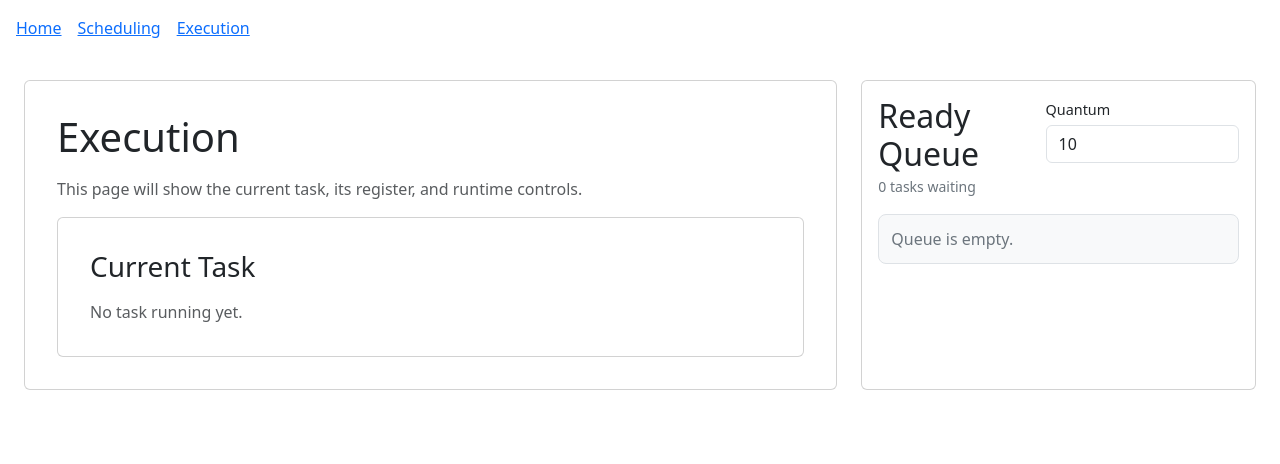
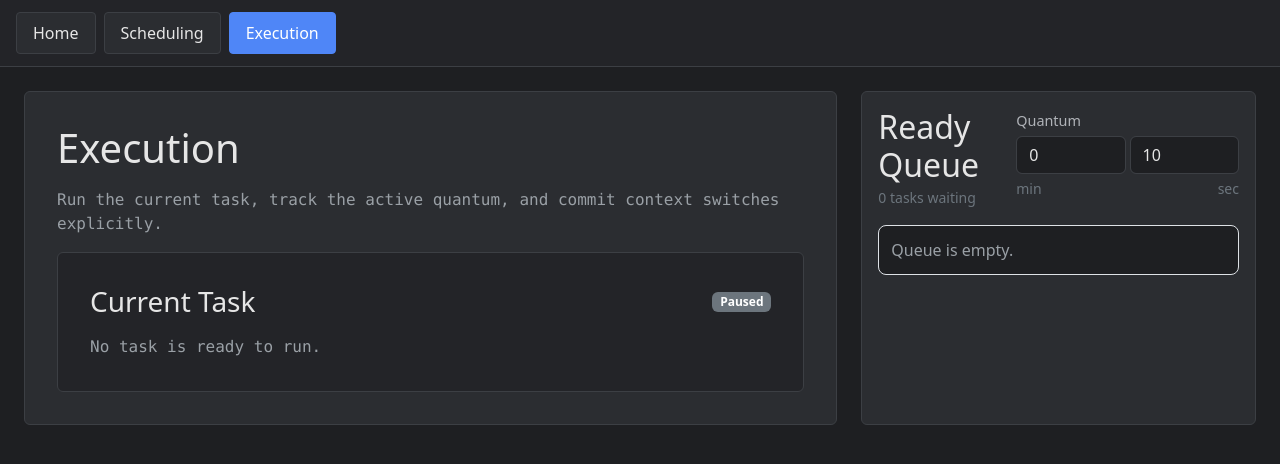
Before and after one commit to CS571-S26/p88, a React (Vite) app: page /#/execution in a window 1280 px wide. Shown: the top 464 px of the page. Built offline with nearby package versions, Linux system fonts and the light colour scheme.

Commit message:
Update page feel and get execution working

```diff
--- a/src/App.css
+++ b/src/App.css
@@ -0,0 +1,108 @@
+/* Main app background */
+main {
+  min-height: 100vh;
+}
+
+/* Cards become "panels" */
+.card {
+  background-color: #2b2d31;
+  color: #e6e6e6;
+  border: 1px solid #3c3f44;
+  border-radius: 6px;
+}
+
+/* Subtle inner panels */
+.card .card {
+  background-color: #232428;
+  border: 1px solid #3c3f44;
+}
+
+/* Inputs */
+.form-control {
+  background-color: #1e1f22;
+  color: #e6e6e6;
+  border: 1px solid #3c3f44;
+}
+
+.form-control:focus {
+  background-color: #1e1f22;
+  color: #ffffff;
+  border-color: #6c757d;
+  box-shadow: none;
+}
+
+/* Labels */
+.form-label {
+  color: #b0b3b8;
+}
+
+/* Buttons */
+.btn {
+  border-radius: 4px;
+}
+
+/* Secondary buttons look more system-like */
+.btn-secondary {
+  background-color: #3c3f44;
+  border-color: #3c3f44;
+}
+
+/* Navbar */
+nav {
+  border-bottom: 1px solid #3c3f44;
+  padding-bottom: 0.5rem;
+}
+
+/* Links */
+a {
+  color: #9aa4ff;
+  text-decoration: none;
+}
+
+a:hover {
+  color: #c0c7ff;
+}
+
+/* Muted text */
+.text-muted {
+  color: #9aa0a6 !important;
+}
+
+code,
+.task-label,
+.card-body p {
+  font-family: ui-monospace, SFMono-Regular, Menlo, monospace;
+}
+
+/* NAV BAR */
+.app-nav {
+  display: flex;
+  gap: 0.5rem;
+  padding: 0.75rem 1rem;
+  border-bottom: 1px solid #3c3f44;
+  background-color: #232428;
+}
+
+/* NAV ITEMS (buttons) */
+.nav-item {
+  padding: 0.5rem 1rem;
+  background-color: #2b2d31;
+  border: 1px solid #3c3f44;
+  border-radius: 4px;
+  color: #e6e6e6;
+  font-weight: 500;
+  text-decoration: none;
+  transition: background-color 0.15s ease;
+}
+
+/* Hover */
+.nav-item:hover {
+  background-color: #3a3d42;
+}
+
+/* Active page */
+.nav-item.active {
+  background-color: #4f86f7;
+  border-color: #4f86f7;
+  color: white;
+}
--- a/src/components/Layout.jsx
+++ b/src/components/Layout.jsx
@@ -1,13 +1,21 @@
-import { Link, Outlet } from 'react-router-dom'
+import { NavLink, Outlet } from 'react-router-dom'
 import '../App.css'
 
 export default function Layout() {
   return (
     <div>
-      <nav className="m-3">
-        <Link to="/" className="me-3">Home</Link>
-        <Link to="/scheduling" className="me-3">Scheduling</Link>
-        <Link to="/execution" className="me-3">Execution</Link>
+      <nav className="app-nav">
+        <NavLink to="/" end className="nav-item">
+          Home
+        </NavLink>
+
+        <NavLink to="/scheduling" className="nav-item">
+          Scheduling
+        </NavLink>
+
+        <NavLink to="/execution" className="nav-item">
+          Execution
+        </NavLink>
       </nav>
 
       <main>
--- a/src/components/TaskQueue.css
+++ b/src/components/TaskQueue.css
@@ -56,7 +56,9 @@
   box-sizing: border-box;
 
   position: relative;
+  border: 1px solid rgba(255, 255, 255, 0.08);
 }
+
 
 .task-block-next {
   border: 3px solid #212529;
@@ -116,3 +118,25 @@
   margin-bottom: 0.25rem;
   font-size: 0.9rem;
 }
+
+.task-queue-quantum-labels {
+  display: flex;
+  justify-content: space-between;
+  margin-top: 0.25rem;
+}
+
+.task-queue-quantum-labels small {
+  color: #6c757d;
+}
+
+.task-block-next {
+  border: 2px solid #ffffff;
+}
+
+.task-queue-container {
+  background-color: #1e1f22;  /* match app background */
+}
+
+.task-queue-empty {
+  color: #9aa0a6;
+}
--- a/src/components/TaskQueue.jsx
+++ b/src/components/TaskQueue.jsx
@@ -1,4 +1,4 @@
-import { Card, Form } from 'react-bootstrap'
+import { Card, Form, Row, Col } from 'react-bootstrap'
 import './TaskQueue.css'
 import { useQueue } from '../contexts/QueueContext'
 
@@ -16,10 +16,30 @@ const COLORS = [
 export default function TaskQueue() {
   const { queue, quantum, setQuantum, removeTask } = useQueue()
 
+  const quantumMinutes = Math.floor(quantum / 60)
+  const quantumSeconds = quantum % 60
+
+  function getRemainingTime(task) {
+    return Math.max(task.estimatedTime - task.timeSpent, 0)
+  }
+
   function getRemainingQuanta(task) {
-    const remainingTime = Math.max(task.estimatedTime - task.timeSpent, 0)
-    return Math.max(1, Math.ceil(remainingTime / quantum))
+    return Math.max(1, Math.ceil(getRemainingTime(task) / quantum))
   }
+
+  function handleQuantumMinutesChange(value) {
+    const mins = Number(value) || 0
+    setQuantum(mins * 60 + quantumSeconds)
+  }
+
+  function handleQuantumSecondsChange(value) {
+    let secs = Number(value) || 0
+    secs = Math.max(0, Math.min(59, secs))
+    setQuantum(quantumMinutes * 60 + secs)
+  }
+
+  const allQuanta = queue.map(task => getRemainingQuanta(task))
+  const maxQuanta = Math.max(...allQuanta, 1)
 
   return (
     <Card className="task-queue-card">
@@ -32,15 +52,32 @@ export default function TaskQueue() {
             </small>
           </div>
 
-          <Form.Group className="task-queue-quantum" controlId="quantum">
+          <div className="task-queue-quantum">
             <Form.Label>Quantum</Form.Label>
-            <Form.Control
-              type="number"
-              min="1"
-              value={quantum}
-              onChange={e => setQuantum(Number(e.target.value))}
-            />
-          </Form.Group>
+            <Row className="g-1">
+              <Col xs={6}>
+                <Form.Control
+                  type="number"
+                  min="0"
+                  value={quantumMinutes}
+                  onChange={e => handleQuantumMinutesChange(e.target.value)}
+                />
+              </Col>
+              <Col xs={6}>
+                <Form.Control
+                  type="number"
+                  min="0"
+                  max="59"
+                  value={quantumSeconds}
+                  onChange={e => handleQuantumSecondsChange(e.target.value)}
+                />
+              </Col>
+            </Row>
+            <div className="task-queue-quantum-labels">
+              <small>min</small>
+              <small>sec</small>
+            </div>
+          </div>
         </div>
 
         <div className="task-queue-container">
@@ -50,8 +87,13 @@ export default function TaskQueue() {
             <div className="task-queue-list">
               {queue.map((task, index) => {
                 const remainingQuanta = getRemainingQuanta(task)
-                const height = 40 + remainingQuanta * 20
-                const color = COLORS[index % COLORS.length]
+                const normalized = Math.sqrt(remainingQuanta / maxQuanta)
+                const minHeight = 40
+                const maxHeight = 140
+                const height = minHeight + normalized * (maxHeight - minHeight)
+
+                const isOverEstimate = task.timeSpent >= task.estimatedTime
+                const color = isOverEstimate ? '#c92a2a' : COLORS[index % COLORS.length]
 
                 return (
                   <div
@@ -63,8 +105,9 @@ export default function TaskQueue() {
                     }}
                   >
                     <button
+                      type="button"
                       className="task-remove-btn"
-                      onClick={(e) => {
+                      onClick={e => {
                         e.stopPropagation()
                         removeTask(task.id)
                       }}
@@ -73,7 +116,7 @@ export default function TaskQueue() {
                     </button>
 
                     <span className="task-label">
-                      {index === 0 ? `Next: ${task.name}` : task.name}
+                      {index === 0 ? `${task.name}` : task.name}
                     </span>
                   </div>
                 )
--- a/src/index.css
+++ b/src/index.css
@@ -0,0 +1,10 @@
+body {
+  background-color: #1e1f22;
+  color: #e6e6e6;
+  font-family: system-ui, -apple-system, Segoe UI, Roboto, sans-serif;
+}
+
+/* Make everything feel tighter and more “system-like” */
+* {
+  box-sizing: border-box;
+}
--- a/src/pages/ExecutionPage.jsx
+++ b/src/pages/ExecutionPage.jsx
@@ -1,16 +1,110 @@
 import '../App.css'
-import { Card, Row, Col } from 'react-bootstrap'
+import { Card, Row, Col, Button, Badge, Form } from 'react-bootstrap'
+import { useEffect, useState } from 'react'
 import { useQueue } from '../contexts/QueueContext'
 import TaskQueue from '../components/TaskQueue'
 
 export default function ExecutionPage() {
-  const { queue, quantum } = useQueue()
+  const {
+    queue,
+    quantum,
+    updateTaskRegister,
+    completeQuantumAndRotate,
+    markTaskComplete
+  } = useQueue()
+
   const currentTask = queue.length > 0 ? queue[0] : null
 
-  function getRemainingQuanta(task) {
-    const remainingTime = Math.max(task.estimatedTime - task.timeSpent, 0)
-    return Math.max(1, Math.ceil(remainingTime / quantum))
+  const [isRunning, setIsRunning] = useState(false)
+  const [quantumRemaining, setQuantumRemaining] = useState(quantum)
+  const [awaitingContextSwitch, setAwaitingContextSwitch] = useState(false)
+  const [statusMessage, setStatusMessage] = useState('Paused')
+
+  function formatTime(totalSeconds) {
+    const minutes = Math.floor(totalSeconds / 60)
+    const seconds = totalSeconds % 60
+    return `${minutes}:${seconds.toString().padStart(2, '0')}`
   }
+
+  useEffect(() => {
+    setQuantumRemaining(quantum)
+  }, [quantum, currentTask])
+
+  useEffect(() => {
+    if (!isRunning || !currentTask || awaitingContextSwitch) return
+
+    const intervalId = setInterval(() => {
+      setQuantumRemaining(prev => {
+        if (prev > 1) {
+          return prev - 1
+        }
+
+        if (queue.length === 1) {
+          completeQuantumAndRotate()
+          setStatusMessage('Running')
+          return quantum
+        }
+
+        setIsRunning(false)
+        setAwaitingContextSwitch(true)
+        setStatusMessage('Awaiting Context Switch')
+        return 0
+      })
+    }, 1000)
+
+    return () => clearInterval(intervalId)
+  }, [
+    isRunning,
+    currentTask,
+    awaitingContextSwitch,
+    queue.length,
+    quantum,
+    completeQuantumAndRotate
+  ])
+
+  function handlePlay() {
+    if (!currentTask || awaitingContextSwitch) return
+
+    if (quantumRemaining === 0) {
+      setQuantumRemaining(quantum)
+    }
+
+    setIsRunning(true)
+    setStatusMessage('Running')
+  }
+
+  function handlePause() {
+    setIsRunning(false)
+    if (!awaitingContextSwitch) {
+      setStatusMessage('Paused')
+    }
+  }
+
+  function handleContextSwitch() {
+    completeQuantumAndRotate()
+    setQuantumRemaining(quantum)
+    setAwaitingContextSwitch(false)
+    setIsRunning(true)
+    setStatusMessage('Running')
+  }
+
+  function handleMarkComplete() {
+    if (!currentTask) return
+
+    markTaskComplete(currentTask.id)
+    setQuantumRemaining(quantum)
+    setAwaitingContextSwitch(false)
+    setIsRunning(true)
+    setStatusMessage('Running')
+  }
+
+  function handleRegisterChange(e) {
+    if (!currentTask) return
+    updateTaskRegister(currentTask.id, e.target.value)
+  }
+
+  const isOverEstimate =
+    currentTask && currentTask.timeSpent >= currentTask.estimatedTime
 
   return (
     <div className="w-100 h-100 p-4">
@@ -20,32 +114,76 @@ export default function ExecutionPage() {
             <Card.Body>
               <h1 className="mb-3">Execution</h1>
               <p className="text-muted">
-                This page will show the current task, its register, and runtime controls.
+                Run the current task, track the active quantum, and commit context switches explicitly.
               </p>
 
               <Card className="p-3">
                 <Card.Body>
+                  <div className="d-flex justify-content-between align-items-center mb-3">
+                    <h3 className="mb-0">Current Task</h3>
+                    <Badge bg={isRunning ? 'success' : awaitingContextSwitch ? 'warning' : 'secondary'}>
+                      {statusMessage}
+                    </Badge>
+                  </div>
+
                   {currentTask ? (
                     <>
-                      <h3 className="mb-3">Current Task</h3>
                       <p><strong>Name:</strong> {currentTask.name}</p>
-                      <p><strong>Estimated Time:</strong> {currentTask.estimatedTime} min</p>
-                      <p><strong>Time Spent:</strong> {currentTask.timeSpent} min</p>
-                      <p><strong>Quanta Until Context Switch:</strong> {getRemainingQuanta(currentTask)}</p>
-                      <div>
-                        <strong>Register:</strong>
-                        <Card className="mt-2 p-2 bg-light">
-                          <Card.Body className="p-2">
-                            {currentTask.register?.trim() ? currentTask.register : 'No register contents yet.'}
-                          </Card.Body>
-                        </Card>
+                      <p><strong>Estimated Time:</strong> {formatTime(currentTask.estimatedTime)}</p>
+                      <p>
+                        <strong>Time Spent:</strong>{' '}
+                        <span className={isOverEstimate ? 'text-danger fw-bold' : ''}>
+                          {formatTime(currentTask.timeSpent)}
+                        </span>
+                      </p>
+                      <p><strong>Quantum Remaining:</strong> {formatTime(quantumRemaining)}</p>
+
+                      <Form.Group className="mb-3" controlId="currentRegister">
+                        <Form.Label><strong>Register</strong></Form.Label>
+                        <Form.Control
+                          as="textarea"
+                          rows={6}
+                          value={currentTask.register}
+                          onChange={handleRegisterChange}
+                          placeholder="Leave notes for future you before the next context switch."
+                        />
+                      </Form.Group>
+
+                      {awaitingContextSwitch && (
+                        <p className="text-muted">
+                          The quantum has expired. Update the register if needed, then commit the context switch.
+                        </p>
+                      )}
+
+                      <div className="d-flex gap-2">
+                        <Button onClick={handlePlay} disabled={isRunning || awaitingContextSwitch}>
+                          Play
+                        </Button>
+
+                        <Button
+                          variant="secondary"
+                          onClick={handlePause}
+                          disabled={!isRunning}
+                        >
+                          Pause
+                        </Button>
+
+                        <Button
+                          variant="success"
+                          onClick={handleMarkComplete}
+                        >
+                          Mark Complete
+                        </Button>
+
+                        {awaitingContextSwitch && (
+                          <Button variant="warning" onClick={handleContextSwitch}>
+                            Context Switch
+                          </Button>
+                        )}
                       </div>
                     </>
                   ) : (
-                    <>
-                      <h3 className="mb-3">Current Task</h3>
-                      <p className="text-muted mb-0">No task running yet.</p>
-                    </>
+                    <p className="text-muted mb-0">No task is ready to run.</p>
                   )}
                 </Card.Body>
               </Card>
--- a/src/pages/SchedulingPage.jsx
+++ b/src/pages/SchedulingPage.jsx
@@ -8,23 +8,30 @@ export default function SchedulingPage() {
   const { enqueue } = useQueue()
 
   const [taskName, setTaskName] = useState('')
-  const [estimatedTime, setEstimatedTime] = useState(25)
+  const [estimatedMinutes, setEstimatedMinutes] = useState(25)
+  const [estimatedSeconds, setEstimatedSeconds] = useState(0)
   const [register, setRegister] = useState('')
 
   function handleEnqueue(e) {
     e.preventDefault()
     if (!taskName.trim()) return
 
+    const totalEstimatedSeconds =
+      Number(estimatedMinutes) * 60 + Number(estimatedSeconds)
+
+    if (totalEstimatedSeconds <= 0) return
+
     enqueue({
       id: crypto.randomUUID(),
       name: taskName,
-      estimatedTime: Number(estimatedTime),
+      estimatedTime: totalEstimatedSeconds,
       timeSpent: 0,
       register
     })
 
     setTaskName('')
-    setEstimatedTime(25)
+    setEstimatedMinutes(25)
+    setEstimatedSeconds(0)
     setRegister('')
   }
 
@@ -50,15 +57,32 @@ export default function SchedulingPage() {
                   />
                 </Form.Group>
 
-                <Form.Group className="mb-3" controlId="estimatedTime">
-                  <Form.Label>Estimated Minutes</Form.Label>
-                  <Form.Control
-                    type="number"
-                    min="1"
-                    value={estimatedTime}
-                    onChange={e => setEstimatedTime(e.target.value)}
-                  />
-                </Form.Group>
+                <Form.Label>Estimated Time</Form.Label>
+                <Row className="mb-3">
+                  <Col xs={6}>
+                    <Form.Group controlId="estimatedMinutes">
+                      <Form.Label className="text-muted small">Minutes</Form.Label>
+                      <Form.Control
+                        type="number"
+                        min="0"
+                        value={estimatedMinutes}
+                        onChange={e => setEstimatedMinutes(e.target.value)}
+                      />
+                    </Form.Group>
+                  </Col>
+                  <Col xs={6}>
+                    <Form.Group controlId="estimatedSeconds">
+                      <Form.Label className="text-muted small">Seconds</Form.Label>
+                      <Form.Control
+                        type="number"
+                        min="0"
+                        max="59"
+                        value={estimatedSeconds}
+                        onChange={e => setEstimatedSeconds(e.target.value)}
+                      />
+                    </Form.Group>
+                  </Col>
+                </Row>
 
                 <Form.Group className="mb-3" controlId="register">
                   <Form.Label>Initial Register</Form.Label>
```
Also changed, not shown: src/contexts/QueueContext.jsx (+29 -0 lines).
